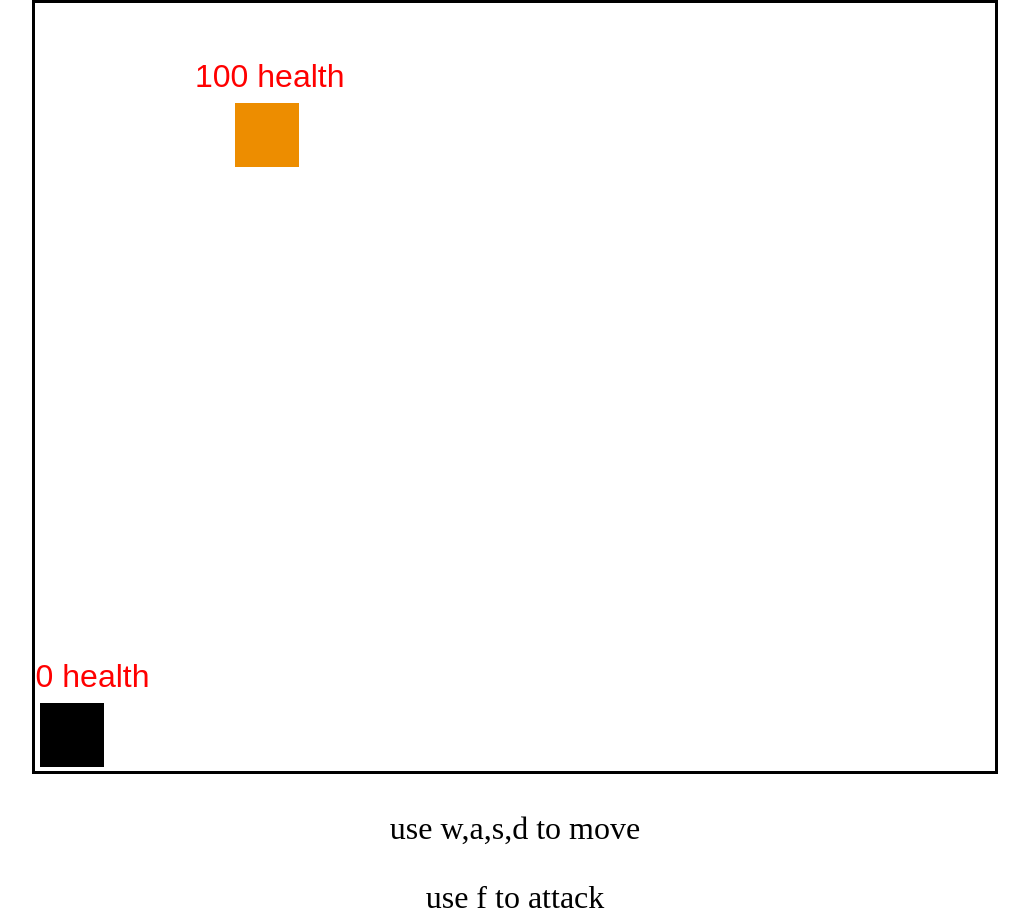
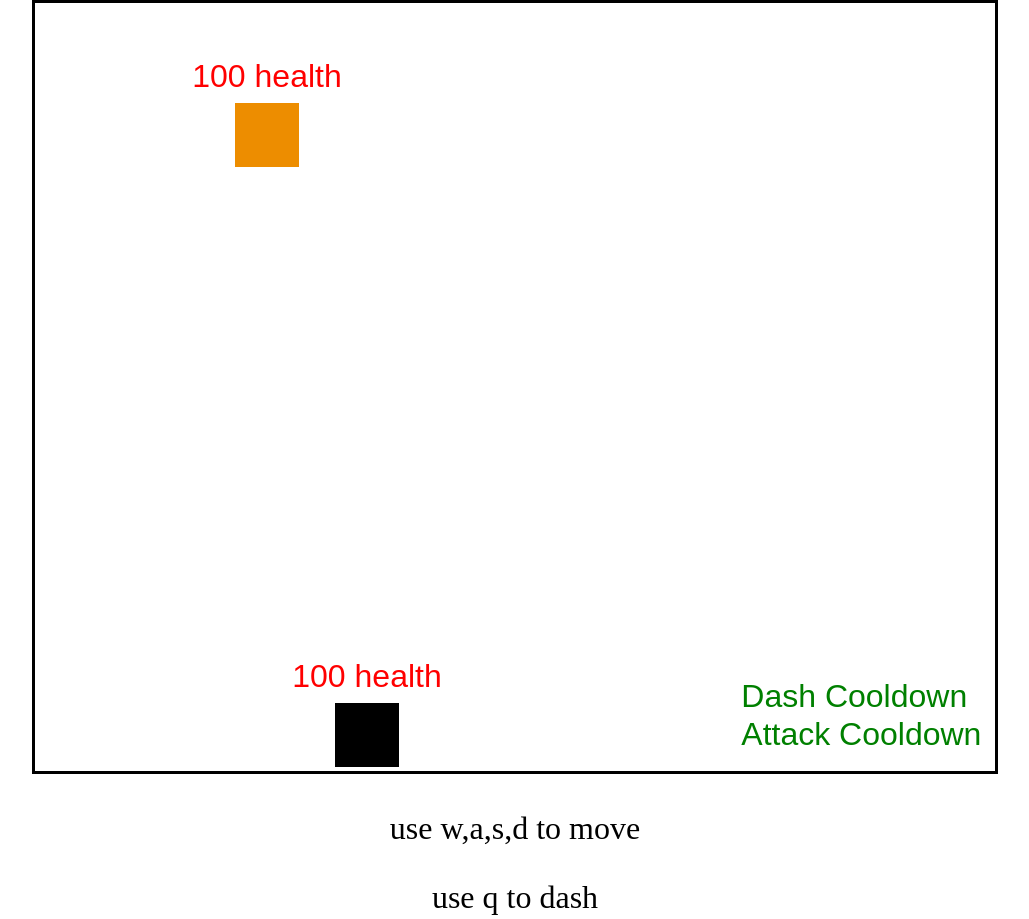
Before and after one commit to marvinwiget/Simple-2D-Game, a plain HTML site: page index.html in a window 1280 px wide. Shown: the top 919 px of the page, without its empty margins (125-1154 px from the left). Drawn offline with Linux system fonts and the light colour scheme.

Commit message:
Fixed speed, added cooldown, added dash, lots of other bug fixes

```diff
--- a/index.html
+++ b/index.html
@@ -9,6 +9,7 @@
     <canvas id="board" width="960" height="768" style="border: 3px solid;"></canvas>
     <script src="script.js"></script>
     <p style="font-size: xx-large;">use w,a,s,d to move</p>
+    <p style="font-size: xx-large;">use q to dash</p>
     <p style="font-size: xx-large;">use f to attack</p>
 </body>
 </html>
--- a/script.js
+++ b/script.js
@@ -4,12 +4,15 @@ let boardHeight = 768;
 let ctx;
 
 // player
-let playerX = 5;
+let playerX = 300;
 let playerY = 700;
 let playerWidth = 64;
 let playerHeight = 64;
 let playerSpeed = 8;
 let playerImg;
+
+let dashX;
+let dashY;
 
 const player = {
     x: playerX,
@@ -17,15 +20,21 @@ const player = {
     width: playerWidth,
     height: playerHeight,
     health: 100,
+    onDashCooldown: false,
+    dashActive: false,
     direction: {up: false, down: true, left: false, right: false}
 }
 
-let keys = {
-    w: false,
-    a: false,
-    s: false,
-    d: false
+const keys = {
+    w: false, // up
+    a: false, // left
+    s: false, // down
+    d: false, // right
+    f: false, // attack
+    q: false // dash
 }
+const pressedKeys = new Set();
+
 
 // weapon
 let weaponWidth = 64;
@@ -35,7 +44,8 @@ let weapon = {
     y: boardHeight,
     width: weaponWidth,
     height: weaponHeight,
-    active: false
+    active: false,
+    onCooldown: false
 }
 let weaponImg;
 
@@ -72,32 +82,44 @@ window.onload = function() {
 
     // player movement
     document.addEventListener("keydown", (e) => {
-        keys[e.key] = true;
+        if (Object.keys(keys).includes(e.key)) {
+            if (e.key != "q") {
+                keys[e.key] = true;
+                pressedKeys.add(e.key);
+            }
+        }
     });
     document.addEventListener("keyup", (e) => {
         keys[e.key] = false;
+        pressedKeys.delete(e.key);
     });
 
-    // player combat
     document.addEventListener("keypress", (e) => {
-        if (e.key == "f") weapon.active = true;
+        if (e.key == "q") keys[e.key] = true;
     });
+
+    setInterval(fps, 15);
 }
 
 // every tick
 function update() {
     ctx.clearRect(0,0,boardWidth,boardHeight);
     // moving
-    movePlayer();
-
     drawPlayer();
+    drawPlayerDash(dashX, dashY);
+    drawWeapon();
     drawEnemy();
-
-    useWeapon();
     displayHealthbar();
-
+    displayCooldown();
     requestAnimationFrame(update);
 }
+
+function fps() {
+    movePlayer();
+    useWeapon();
+}
+
+
 
 function drawPlayer() {
     ctx.drawImage(playerImg,player.x,player.y,player.width,player.height);
@@ -107,12 +129,26 @@ function drawEnemy() {
     if (enemy.health > 0) ctx.drawImage(enemyImg,enemy.x,enemy.y,enemy.width,enemy.height);
 }
 
+function displayCooldown() {
+    ctx.fillStyle = "red";
+    ctx.font="32px sans-serif";
+    ctx.textAlign = "left";
+
+    if (player.onDashCooldown) ctx.fillStyle = "red";
+    else ctx.fillStyle = "green";
+    ctx.fillText("Dash Cooldown", boardWidth/7*5.15, boardHeight/30*27.5);
+
+    if (weapon.onCooldown) ctx.fillStyle = "red";
+    else ctx.fillStyle = "green";
+    ctx.fillText("Attack Cooldown", boardWidth/7*5.15, boardHeight/30*29);
+}
 
 function displayHealthbar() {
     ctx.fillStyle = "red";
     ctx.font="32px sans-serif";
-    if (enemy.health > 0) ctx.fillText(enemy.health + " health",enemy.x+enemy.width/2-72,enemy.y-enemy.height/4);
-    ctx.fillText(player.health + " health",player.x+player.width/2-72,player.y-player.height/4);
+    ctx.textAlign = "center";
+    if (enemy.health > 0) ctx.fillText(enemy.health + " health",enemy.x+enemy.width/2,enemy.y-enemy.height/4);
+    ctx.fillText(player.health + " health",player.x+player.width/2,player.y-player.height/4);
 }
 
 function movePlayer() {
@@ -122,6 +158,7 @@ function movePlayer() {
         player.direction.left = false;
         player.direction.right = false;
         player.y = Math.max(0, player.y - playerSpeed);
+
     }
     if (keys.a) {
         player.direction.up = false;
@@ -129,6 +166,7 @@ function movePlayer() {
         player.direction.left = true;
         player.direction.right = false;
         player.x = Math.max(0, player.x - playerSpeed);
+
     }
     if (keys.s) {
         player.direction.up = false;
@@ -136,6 +174,7 @@ function movePlayer() {
         player.direction.left = false;
         player.direction.right = false;
         player.y = Math.min(boardHeight-player.height, player.y + playerSpeed);
+
     }
     if (keys.d) {
         player.direction.up = false;
@@ -144,10 +183,37 @@ function movePlayer() {
         player.direction.right = true;
         player.x = Math.min(boardWidth-player.width, player.x + playerSpeed);
     }
+    playerSpeed = 8;
+    playerDash();
 }
 
+function playerDash() {
+    if (keys.q && !player.onDashCooldown) {
+        dashX = player.x;
+        dashY = player.y;
+        player.onDashCooldown = true;
+        player.dashActive = true;
+        if (pressedKeys.size > 1) playerSpeed *= 9;
+        else playerSpeed *= 12;
+        setTimeout(() => {player.dashActive = false}, 200);
+        setTimeout(() => {player.onDashCooldown = false}, 1000);
+    }
+}
+
+
+function drawPlayerDash(dashX, dashY) {
+    if (player.dashActive) {
+        ctx.globalAlpha = 0.25;
+        ctx.drawImage(playerImg,dashX,dashY,player.width,player.height);
+        ctx.globalAlpha = 1;
+    }
+}
+
+
 function useWeapon() {
-    if (weapon.active) {
+    if (keys.f && !weapon.onCooldown) {
+        weapon.onCooldown = true;
+        weapon.active = true;
         if (player.direction.up) {
             weapon.x = player.x;
             weapon.y = player.y - player.height;
@@ -164,12 +230,14 @@ function useWeapon() {
             weapon.x = player.x + player.width;
             weapon.y = player.y;
         }
+        if (detectCollision(weapon,enemy)) enemy.health -= 10;
+        setTimeout(() => {weapon.active = false}, 100);
+        setTimeout(() => {weapon.onCooldown = false}, 700);
+    }
+}
 
-        if (detectCollision(weapon,enemy)) enemy.health -= 10;
-
-        ctx.drawImage(weaponImg,weapon.x,weapon.y,weapon.width,weapon.height);
-        weapon.active = false;
-    }
+function drawWeapon() {
+    if (weapon.active) ctx.drawImage(weaponImg,weapon.x,weapon.y,weapon.width,weapon.height);
 }
 
 function detectCollision(a, b) {
```
